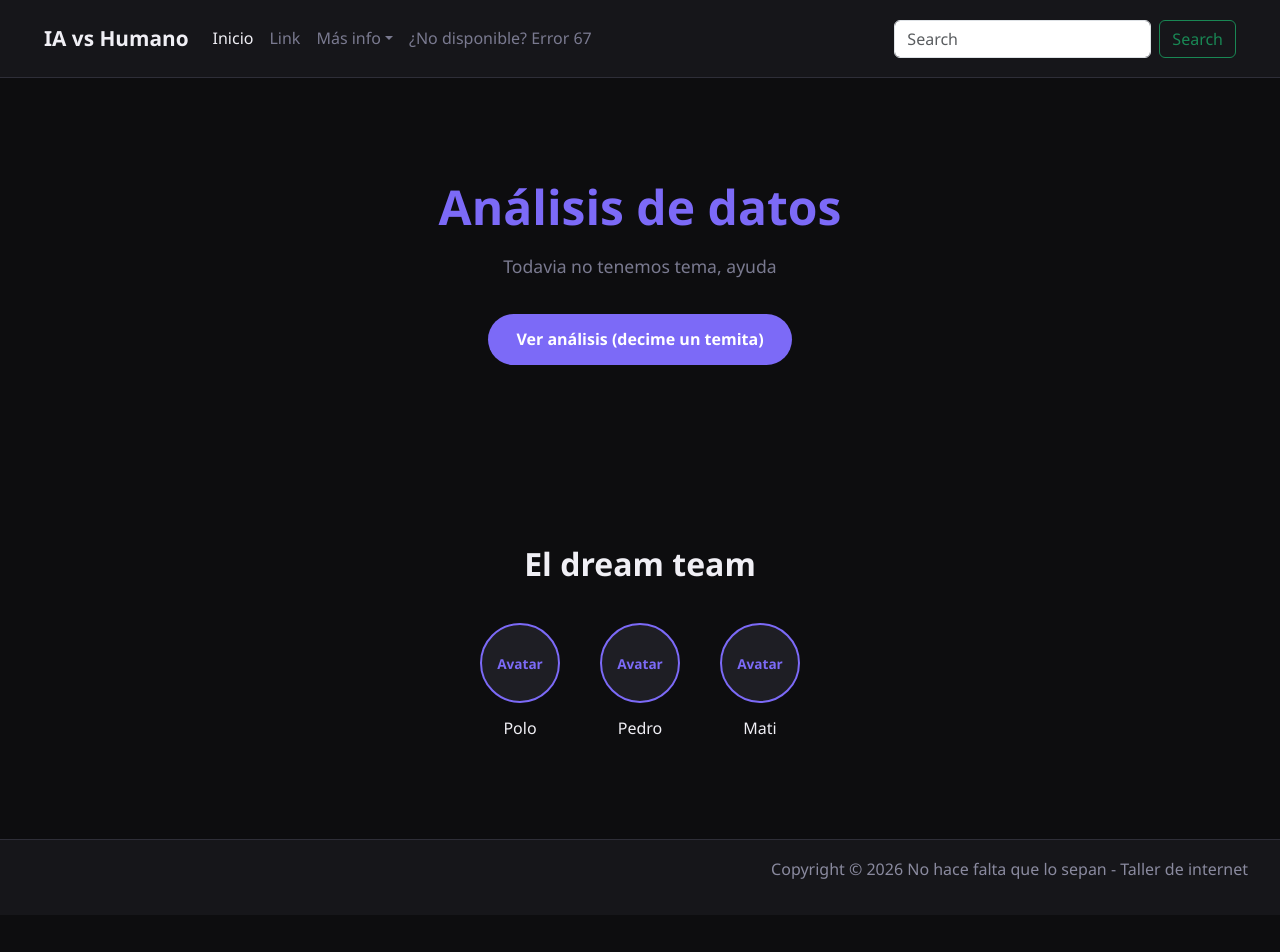
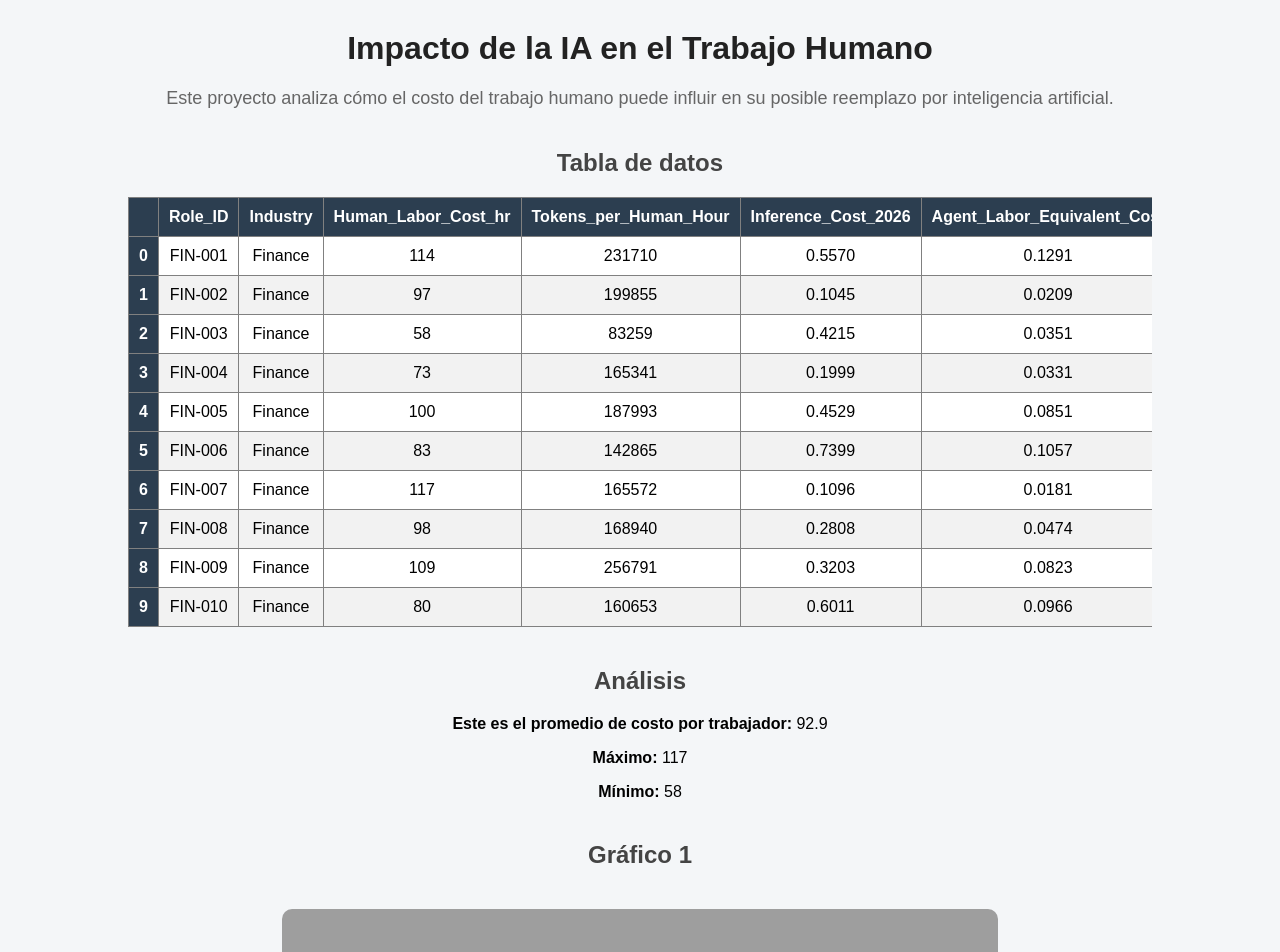
Before and after one commit to matiascena06/repogit, a Flask app: page / in a window 1280 px wide. Shown: the top 952 px of the page. Before the commit the page ends 879 px from the top, so only its background shows below. Run offline with Flask 3, Linux system fonts and the light colour scheme; data comes from the database, SQL or seed files in the repository; grey boxes are pictures that could not be loaded.

Commit message:
aura branch

```diff
--- a/app.py
+++ b/app.py
@@ -1,60 +1,145 @@
 from flask import Flask, render_template
 import pandas as pd
 import sqlite3
-import matplotlib
 import matplotlib.pyplot as plt
 import os
-matplotlib.use("Agg")
 
 app = Flask(__name__)
-db_path = 'instance/database.db'
 
-BASE_DIR = os.path.dirname(os.path.abspath(__file__))
+DB = 'database.db'
 
 def init_db():
-    conn = sqlite3.connect(db_path)
+    conn = sqlite3.connect(DB)
     cursor = conn.cursor()
+
     cursor.execute('''
         CREATE TABLE IF NOT EXISTS registros (
             Role_ID TEXT,
             Industry TEXT,
             Human_Labor_Cost_hr REAL,
-            Tokens_per_Human_Hour REAL,
-            Inference_Cost_2026 REAL,
-            Agent_Labor_Equivalent_Cost REAL,
-            Substitution_Elasticity REAL,
-            AI_Augmentation_Factor REAL,
-            Automation_Risk_Index REAL,
-            Hardware_CapEx_Sensitivity REAL,
-            Regulatory_Moat REAL,
-            Substitution_Year_Est INTEGER
+            Tokens_per_Human_Hour REAL
         )
     ''')
+
     conn.commit()
     conn.close()
 
-def insertar_datos():
-    conn = sqlite3.connect(db_path)
-    cursor = conn.cursor()
-    cursor.execute("SELECT COUNT(*) FROM registros")
-    if cursor.fetchone()[0] == 0:
-        df = pd.read_csv(os.path.join(BASE_DIR, 'data', 'labor_substitution.csv'))
-        df.to_sql('registros', conn, if_exists='append', index=False)
+def cargar_datos():
+    conn = sqlite3.connect(DB)
+
+    df = pd.read_csv('data/labor_substitution.csv')
+    df = df[['Role_ID', 'Industry', 'Human_Labor_Cost_hr', 'Tokens_per_Human_Hour', 'Inference_Cost_2026' , 'Agent_Labor_Equivalent_Cost', 'Substitution_Elasticity', 'AI_Augmentation_Factor', 'Automation_Risk_Index', 'Hardware_CapEx_Sensitivity', 'Regulatory_Moat', 'Substitution_Year_Est']]
+
+    df.to_sql('registros', conn, if_exists='replace', index=False)
     conn.close()
+
+def generar_grafico1():
+    conn = sqlite3.connect(DB)
+    df = pd.read_sql_query("SELECT * FROM registros", conn)
+    conn.close()
+
+    df_top = df.sort_values(by='Human_Labor_Cost_hr', ascending=False).head(10)
+
+    plt.figure(figsize=(10,5))
+    plt.bar(df_top['Role_ID'], df_top['Human_Labor_Cost_hr'])
+    plt.xticks(rotation=45, ha='right')
+    plt.title("Top 10 trabajos con mayor costo laboral")
+
+    os.makedirs('static', exist_ok=True)
+    plt.savefig('static/grafico1.png', bbox_inches='tight')
+    plt.close()
+
+def generar_grafico2():
+    conn = sqlite3.connect(DB)
+    df = pd.read_sql_query("SELECT * FROM registros", conn)
+    conn.close()
+
+    df_group = df.groupby('Industry')['Human_Labor_Cost_hr'].mean().sort_values(ascending=False).head(10)
+
+    plt.figure(figsize=(10,5))
+    df_group.plot(kind='bar')
+    plt.title("Costo promedio por industria")
+
+    plt.savefig('static/grafico2.png', bbox_inches='tight')
+    plt.close()
+
+def generar_grafico_reemplazo_tiempo():
+    conn = sqlite3.connect(DB)
+    df = pd.read_sql_query("SELECT * FROM registros", conn)
+    conn.close()
+
+    df = df.dropna(subset=['Substitution_Year_Est', 'Automation_Risk_Index'])
+
+    plt.figure(figsize=(10,5))
+    plt.title("Estimación de reemplazo de trabajos en el tiempo")
+    plt.xlabel("Año")
+    plt.ylabel("Nivel de reemplazo (estimado)")
+
+    plt.savefig('static/grafico3.png', bbox_inches='tight')
+    plt.close()
+
+def generar_grafico_area_tiempo():
+    conn = sqlite3.connect(DB)
+    df = pd.read_sql_query("SELECT * FROM registros", conn)
+    conn.close()
+
+    df = df.dropna(subset=['Substitution_Year_Est', 'Automation_Risk_Index'])
+
+    df_group = df.groupby(['Substitution_Year_Est', 'Industry'])['Automation_Risk_Index'].sum().unstack().fillna(0)
+
+    df_group.plot(figsize=(10,6))
+    plt.title("Reemplazo por industria en el tiempo")
+    plt.xlabel("Año")
+    plt.ylabel("Nivel de reemplazo")
+
+    plt.savefig('static/grafico4.png', bbox_inches='tight')
+    plt.close()
+
+def generar_grafico_costo_comparacion():
+    conn = sqlite3.connect(DB)
+    df = pd.read_sql_query("SELECT * FROM registros", conn)
+    conn.close()
+
+    df_sample = df.head(10)
+
+    x = range(len(df_sample))
+
+    plt.figure(figsize=(10,5))
+    plt.bar(x, df_sample['Human_Labor_Cost_hr'], width=0.4, label='Humano')
+    plt.bar([i + 0.4 for i in x], df_sample['Agent_Labor_Equivalent_Cost'], width=0.4, label='IA')
+
+    plt.xticks([i + 0.2 for i in x], df_sample['Role_ID'], rotation=45, ha='right')
+    plt.legend()
+    plt.title("Costo humano vs IA")
+
+    plt.savefig('static/grafico5.png', bbox_inches='tight')
+    plt.close()
 
 @app.route('/')
 def index():
-    return render_template('index.html')
+    conn = sqlite3.connect(DB)
+    df = pd.read_sql_query("SELECT * FROM registros LIMIT 10", conn)
 
-@app.route('/datos')
-def datos():
-    conn = sqlite3.connect(db_path)
-    df = pd.read_sql_query("SELECT * FROM registros", conn)
+    promedio = df['Human_Labor_Cost_hr'].mean()
+    maximo = df['Human_Labor_Cost_hr'].max()
+    minimo = df['Human_Labor_Cost_hr'].min()
+
     conn.close()
-    return df.to_json(orient='records')
 
+    return render_template(
+        'index.html',
+        tabla=df.to_html(classes='tabla'),
+        promedio=round(promedio, 2),
+        maximo=round(maximo, 2),
+        minimo=round(minimo, 2)
+    )
 
 if __name__ == '__main__':
     init_db()
-    insertar_datos()
+    cargar_datos()
+    generar_grafico1()
+    generar_grafico2()
+    generar_grafico_reemplazo_tiempo()
+    generar_grafico_area_tiempo()
+    generar_grafico_costo_comparacion()
     app.run(debug=True)
--- a/static/style.css
+++ b/static/style.css
@@ -1,138 +1,62 @@
 body {
-    background: #0d0d0f;
-    color: #f0eff5;
-    font-family: 'Segoe UI', sans-serif;
-    font-size: 16px;
-    line-height: 1.7;
+    font-family: Arial, sans-serif;
+    background-color: #f4f6f8;
+    margin: 0;
+    padding: 0;
 }
 
-.navbar {
-    background: #16161a !important;
-    border-bottom: 1px solid #2e2e38;
-    padding: 1rem 2rem;
-    position: sticky;
-    top: 0;
-    z-index: 100;
-}
-
-.navbar-brand {
-    color: #f0eff5 !important;
-    font-size: 1.3rem;
-    font-weight: 700;
-}
-
-.nav-link {
-    color: #7a7a90 !important;
-    transition: color 0.2s;
-}
-
-.nav-link:hover,
-.nav-link.active {
-    color: #f0eff5 !important;
-}
-
-.dropdown-menu {
-    background: #1e1e24;
-    border: 1px solid #2e2e38;
-}
-
-.dropdown-item {
-    color: #7a7a90;
-}
-
-.dropdown-item:hover {
-    background: #2e2e38;
-    color: #f0eff5;
-}
-
-#header {
-    padding: 100px 2rem;
+.container {
+    width: 80%;
+    margin: auto;
     text-align: center;
 }
 
-.container-header h1 {
-    font-size: 3rem;
-    font-weight: 700;
-    margin-bottom: 1rem;
+h1 {
+    color: #222;
+    margin-top: 30px;
 }
 
-.container-header h1 .result {
-    color: #7c6af7;
+h2 {
+    margin-top: 40px;
+    color: #444;
 }
 
-.container-header p {
-    color: #7a7a90;
-    font-size: 1.1rem;
-    margin-bottom: 2rem;
+.descripcion {
+    color: #666;
+    font-size: 18px;
+    margin-bottom: 20px;
 }
 
-.btn-principal {
-    background: #7c6af7;
-    color: #fff;
-    padding: 0.75rem 1.75rem;
-    border-radius: 2rem;
-    text-decoration: none;
-    font-weight: 600;
-    transition: background 0.2s;
-    display: inline-block;
+.tabla-container {
+    overflow-x: auto;
 }
 
-.btn-principal:hover {
-    background: #6353d4;
-    color: #fff;
+.tabla {
+    margin: auto;
+    border-collapse: collapse;
+    background-color: white;
 }
 
-#team {
-    padding: 80px 2rem;
-    text-align: center;
+.tabla th {
+    background-color: #2c3e50;
+    color: white;
+    padding: 10px;
 }
 
-.container-team h2 {
-    font-size: 2rem;
-    font-weight: 700;
-    margin-bottom: 2.5rem;
-    color: #f0eff5;
+.tabla td {
+    padding: 8px;
 }
 
-.container-members {
-    display: flex;
-    justify-content: center;
-    gap: 2.5rem;
-    flex-wrap: wrap;
+.tabla tr:nth-child(even) {
+    background-color: #f2f2f2;
 }
 
-.team-member {
-    display: flex;
-    flex-direction: column;
-    align-items: center;
-    gap: 0.75rem;
+.tabla tr:hover {
+    background-color: #ddd;
 }
 
-.avatar {
-    width: 80px;
-    height: 80px;
-    border-radius: 50%;
-    background: #1e1e24;
-    border: 2px solid #7c6af7;
-    display: flex;
-    align-items: center;
-    justify-content: center;
-    color: #7c6af7;
-    font-size: 0.85rem;
-    font-weight: 600;
+img {
+    width: 70%;
+    margin-top: 20px;
+    border-radius: 10px;
 }
-
-.team-members p {
-    color: #f0eff5;
-    font-weight: 500;
-    margin: 0;
-}
-
-footer {
-    background: #16161a;
-    border-top: 1px solid #2e2e38;
-    padding: 1rem 2rem;
-    text-align: right;
-    color: #8a8a9f;
-    font-size: 1rem;
-}
--- a/templates/index.html
+++ b/templates/index.html
@@ -1,78 +1,54 @@
 <!DOCTYPE html>
-<html lang="es">
+<html>
 <head>
-    <meta charset="UTF-8">
-    <meta name="viewport" content="width=>, initial-scale=1.0">
-    <title> No hace falta que lo sepan </title>
-    <link href="https://cdn.jsdelivr.net/npm/bootstrap@5.3.8/dist/css/bootstrap.min.css" rel="stylesheet" integrity="sha384-sRIl4kxILFvY47J16cr9ZwB07vP4J8+LH7qKQnuqkuIAvNWLzeN8tE5YBujZqJLB" crossorigin="anonymous">
+    <title>Impacto de la IA en el Trabajo</title>
     <link rel="stylesheet" href="{{ url_for('static', filename='style.css') }}">
-
 </head>
 <body>
-  <nav class="navbar navbar-expand-lg bg-body-tertiary">
-        <div class="container-fluid">
-            <a class="navbar-brand" href="#">IA vs Humano</a>
-        <button class="navbar-toggler" type="button" data-bs-toggle="collapse" data-bs-target="#navbarSupportedContent" aria-controls="navbarSupportedContent" aria-expanded="false" aria-label="Toggle navigation">
-            <span class="navbar-toggler-icon"></span>
-        </button>
-            <div class="collapse navbar-collapse" id="navbarSupportedContent">
-                <ul class="navbar-nav me-auto mb-2 mb-lg-0">
-                    <li class="nav-item">
-                        <a class="nav-link active" aria-current="page" href="#">Inicio</a>
-                    </li>
-                    <li class="nav-item">
-                        <a class="nav-link" href="#">Link</a>
-                    </li>
-                    <li class="nav-item dropdown">
-                        <a class="nav-link dropdown-toggle" href="#" role="button" data-bs-toggle="dropdown" aria-expanded="false">Más info</a>
-                        <ul class="dropdown-menu">
-                            <li><a class="dropdown-item" href="#graficos">Link 1</a></li>
-                            <li><a class="dropdown-item" href="#datos">Link 2</a></li>
-                            <li><hr class="dropdown-divider"></li>
-                            <li><a class="dropdown-item" href="#equipo">Nuestro equipo</a></li>
-                        </ul>
-                    </li>
-                    <li class="nav-item">
-                        <a class="nav-link disabled" aria-disabled="true">¿No disponible? Error 67</a>
-                    </li>
-                </ul>
-                <form class="d-flex" role="search">
-                    <input class="form-control me-2" type="search" placeholder="Search" aria-label="Search"/>
-                    <button class="btn btn-outline-success" type="submit">Search</button>
-                </form>
-            </div>
-        </div>
-    </nav>
-     <section id="header">
-        <div class="container-header">
-            <h1><span class="result">Análisis de datos</span></h1>
-            <p>Todavia no tenemos tema, ayuda</p>
-            <a href="#datos" class="btn-principal">Ver análisis (decime un temita)</a>
-        </div>
-    </section>
-    <section id="team">
-        <div class="container-team">
-            <h2>El dream team</h2>
-            <div class="container-members">
-                <div class="team-member">
-                    <div class="avatar">Avatar</div>
-                    <p>Polo</p>
-                </div>
-                <div class="team-member">
-                    <div class="avatar">Avatar</div>
-                    <p>Pedro</p>
-                </div>
-                <div class="team-member">
-                    <div class="avatar">Avatar</div>
-                    <p>Mati</p>
-                </div>
-            </div>
-        </div>
-    </section>
-<footer>
-    <div class="container-footer">
-        <p>Copyright © 2026 No hace falta que lo sepan - Taller de internet</p>
+
+<div class="container">
+
+    <h1>Impacto de la IA en el Trabajo Humano</h1>
+
+    <p class="descripcion">
+        Este proyecto analiza cómo el costo del trabajo humano puede influir en su posible
+        reemplazo por inteligencia artificial.
+    </p>
+
+    <h2>Tabla de datos</h2>
+    <div class="tabla-container">
+        {{ tabla | safe }}
     </div>
-</footer>
+
+    <h2>Análisis</h2>
+    <p><b>Este es el promedio de costo por trabajador:</b> {{ promedio }}</p>
+    <p><b>Máximo:</b> {{ maximo }}</p>
+    <p><b>Mínimo:</b> {{ minimo }}</p>
+
+    <h2>Gráfico 1</h2>
+    <img src="{{ url_for('static', filename='grafico1.png') }}">
+
+    <h2>Gráfico 2</h2>
+    <img src="{{ url_for('static', filename='grafico2.png') }}">
+
+    <h2>Gráfico 3</h2>
+    <img src="{{ url_for('static', filename='grafico3.png') }}">
+
+    <h2>Gráfico 4</h2>
+    <img src="{{ url_for('static', filename='grafico4.png') }}">
+
+    <h2>Gráfico 5</h2>
+    <img src="{{ url_for('static', filename='grafico5.png') }}">
+
+    <h2>Conclusión</h2>
+    <p class="descripcion">
+        Los trabajos con mayor costo laboral representan un mayor gasto para las empresas,
+        lo que los convierte en candidatos más probables para ser reemplazados por inteligencia
+        artificial. Además, ciertas industrias concentran estos costos, mostrando dónde el impacto
+        de la automatización podría ser mayor.
+    </p>
+
+</div>
+
 </body>
 </html>
```
Also changed, not shown: database.db (added), instance/database.db (deleted), static/grafico.png (added), static/grafico1.png (added), static/grafico2.png (added), static/grafico3.png (added), static/grafico4.png (added), static/grafico5.png (added).
